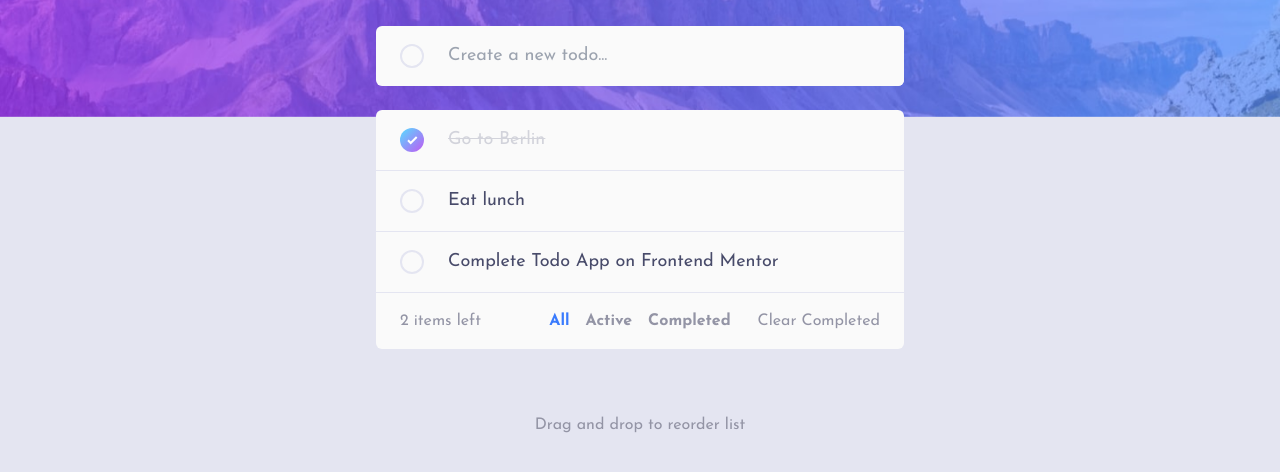
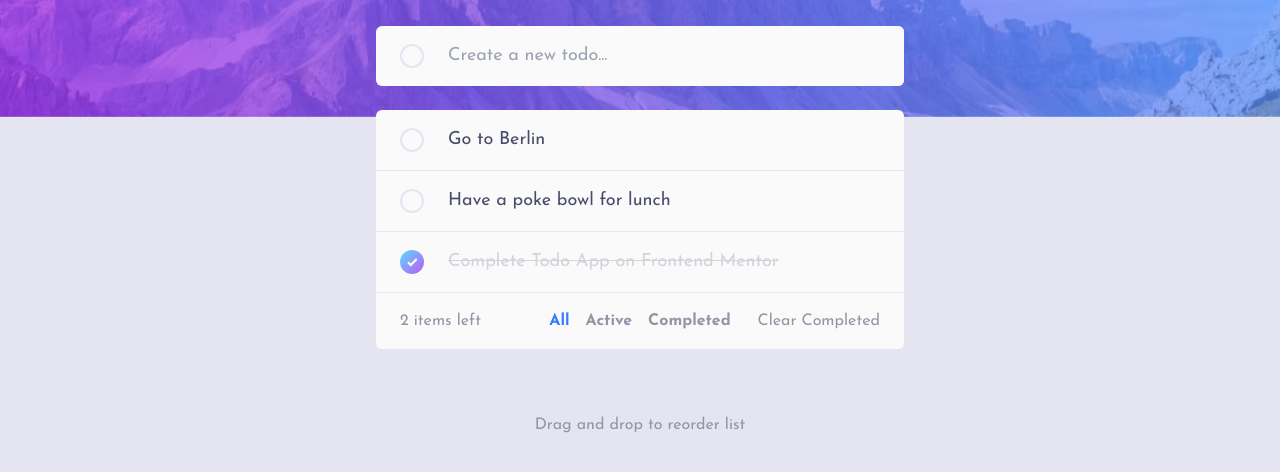
Before and after one commit to Esosek/todo, an Astro site: page / in a window 1280 px wide. Shown: the part 150-622 px from the top of the page. Built offline with nearby package versions, Linux system fonts and the light colour scheme; Astro itself is replaced by a stand-in of ours.

Commit message:
Updated TodoContext defaultValue

```diff
--- a/src/context/TodoContext.tsx
+++ b/src/context/TodoContext.tsx
@@ -25,12 +25,16 @@ type TodoContextType = {
 
 const defaultValue = {
   items: [
-    { id: 0, text: 'Go to Berlin', status: TodoItemStatus.COMPLETED },
-    { id: 1, text: 'Eat lunch', status: TodoItemStatus.ACTIVE },
+    { id: 0, text: 'Go to Berlin', status: TodoItemStatus.ACTIVE },
+    {
+      id: 1,
+      text: 'Have a poke bowl for lunch',
+      status: TodoItemStatus.ACTIVE,
+    },
     {
       id: 2,
       text: 'Complete Todo App on Frontend Mentor',
-      status: TodoItemStatus.ACTIVE,
+      status: TodoItemStatus.COMPLETED,
     },
   ],
   draggedItem: null,
```
Also changed, not shown: public/images/screenshot.png (added).
